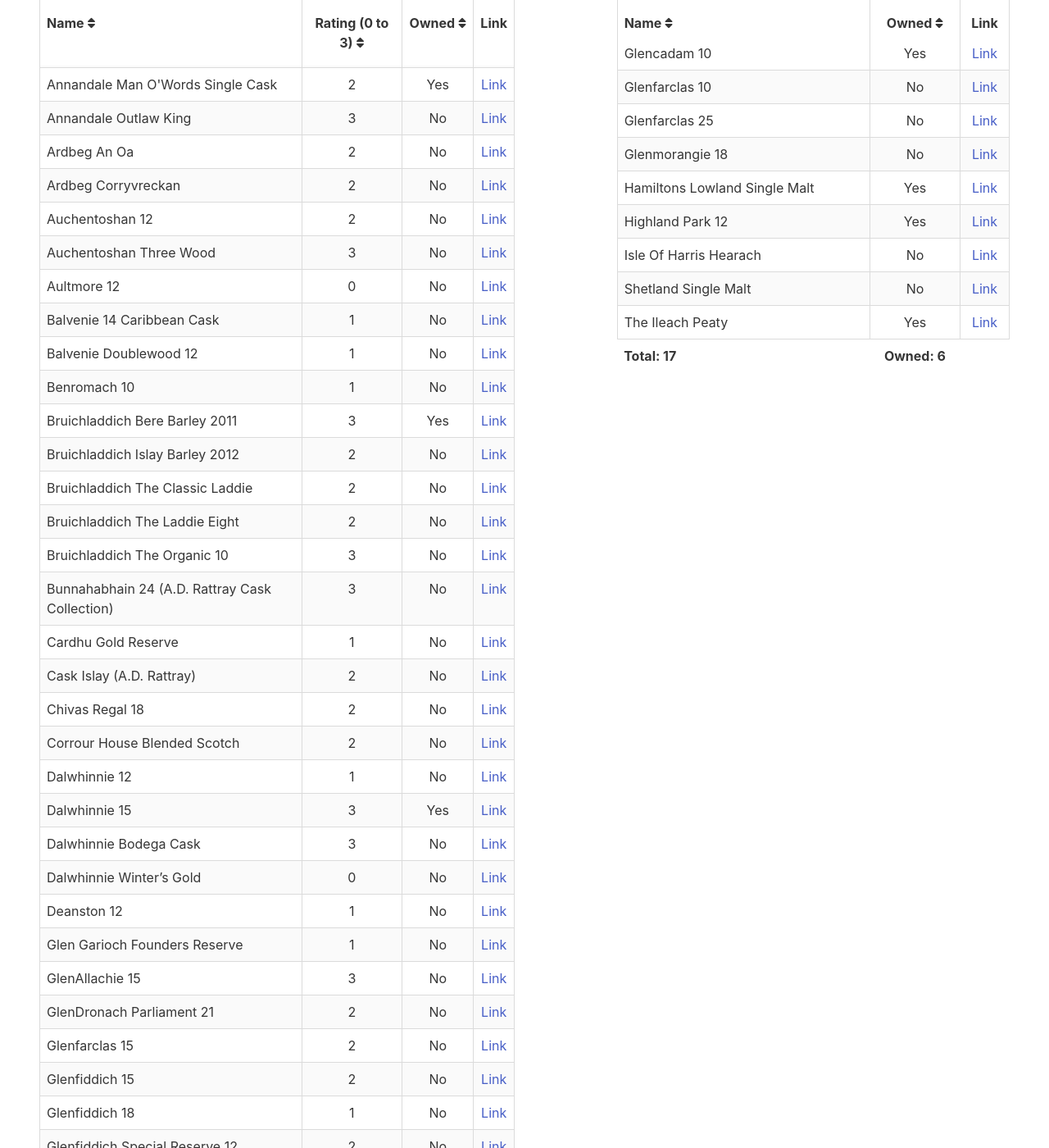
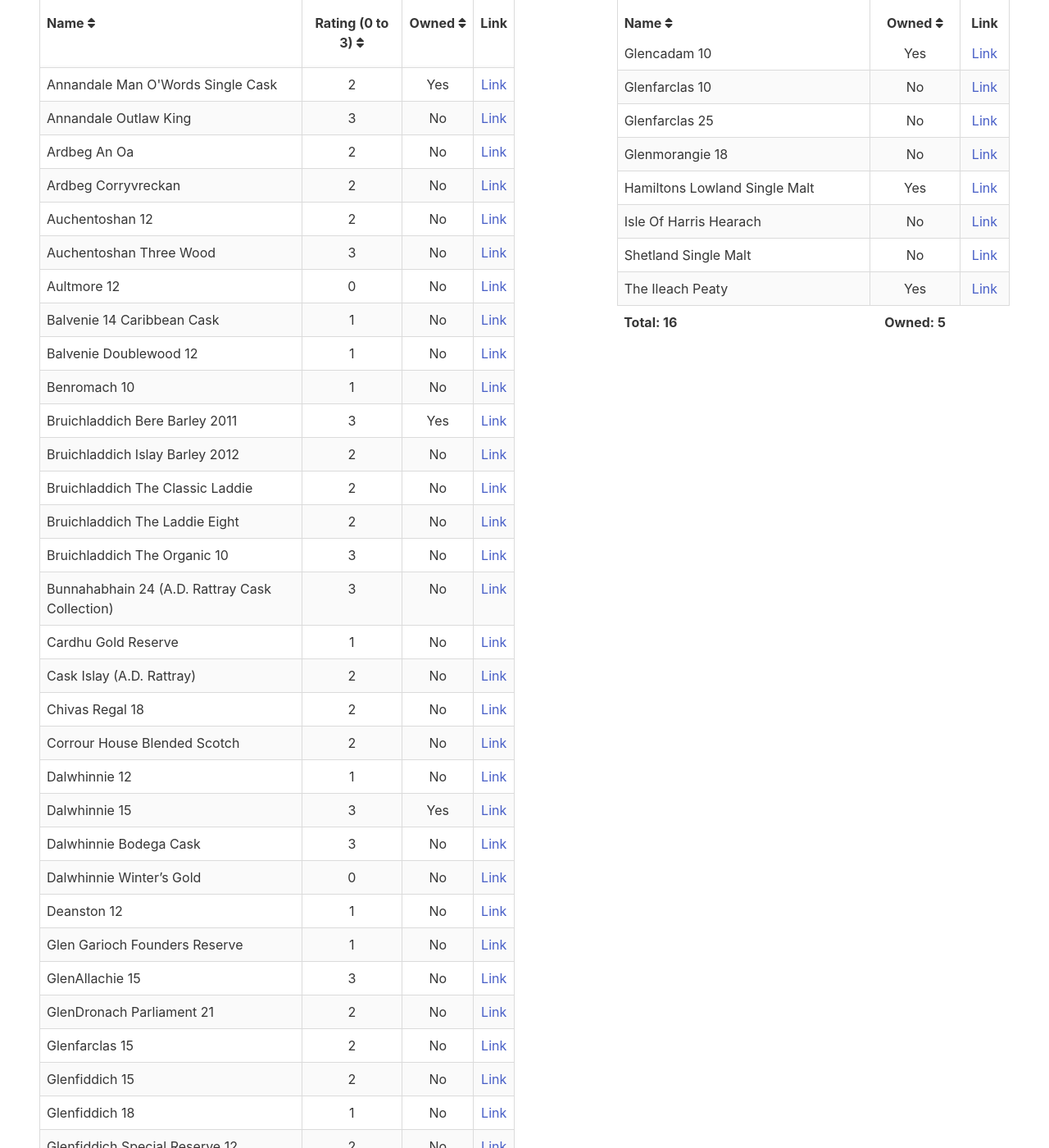
Before and after one commit to grega/whisky, a Jekyll site: the page built from scottish.html, in a window 1280 px wide and 1400 px high, scrolled down 650 px. Shown: the whole window at 82% size. Built offline with Jekyll 4.4.1, drawn with Linux system fonts in a browser that asks for light colours; nearby versions of some CDN libraries; some of the changed text lies outside the part shown.

Commit message:
Update Highland Park

```diff
--- a/_data/scottish/to_try.yml
+++ b/_data/scottish/to_try.yml
@@ -15,8 +15,6 @@
 - name: Auchentoshan 18
 - name: Shetland Single Malt
 - name: Dalwhinnie Oloroso Cask Finish
-- name: Highland Park 12
-  owned: true
 - name: Deanston 14 Organic
   owned: true
 - name: Isle of Harris Hearach
--- a/_data/scottish/tried.yml
+++ b/_data/scottish/tried.yml
@@ -246,3 +246,5 @@
 
 - name: GlenAllachie 15
   rating: 3
+
+- name: Highland Park 12
```
